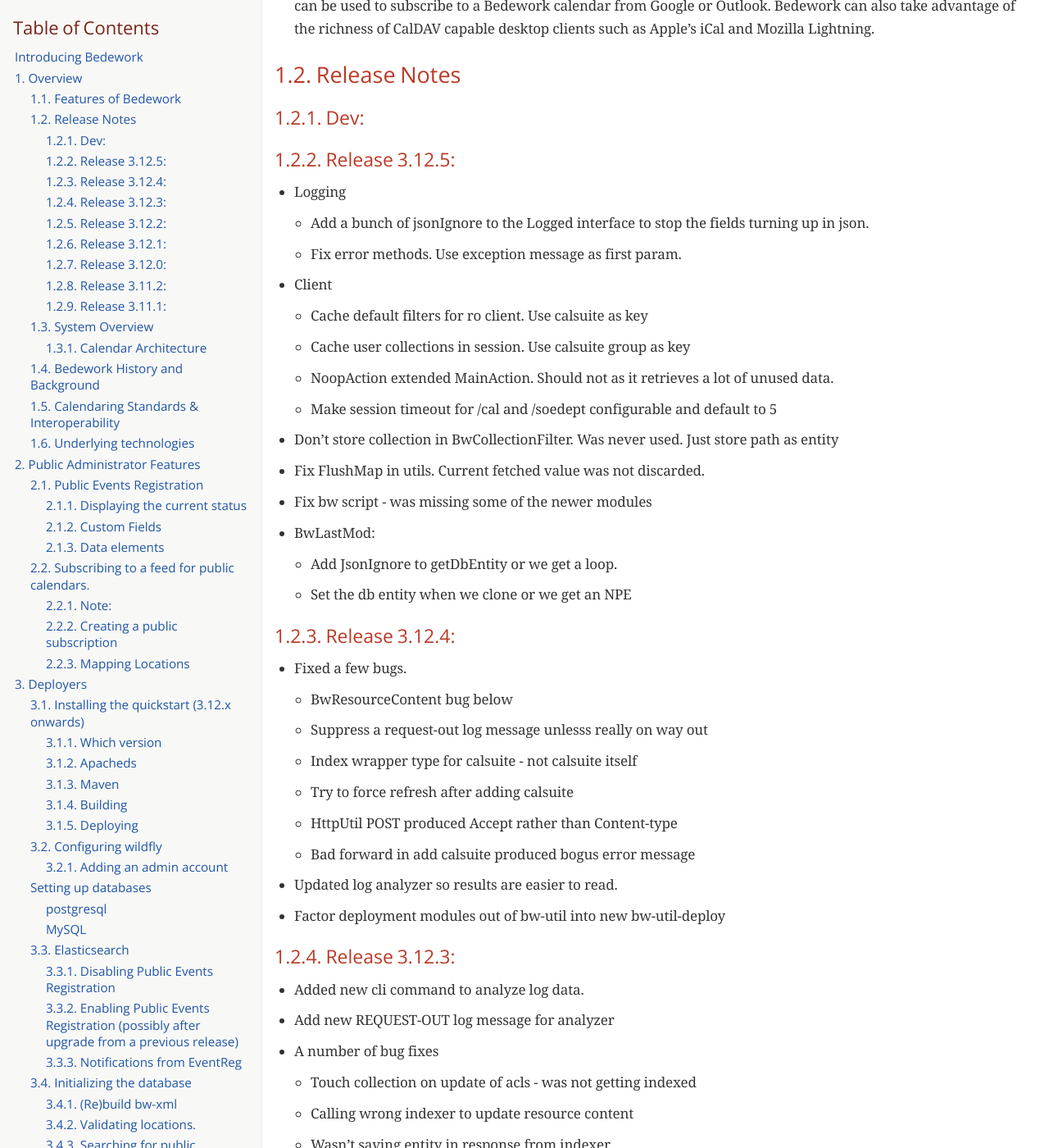
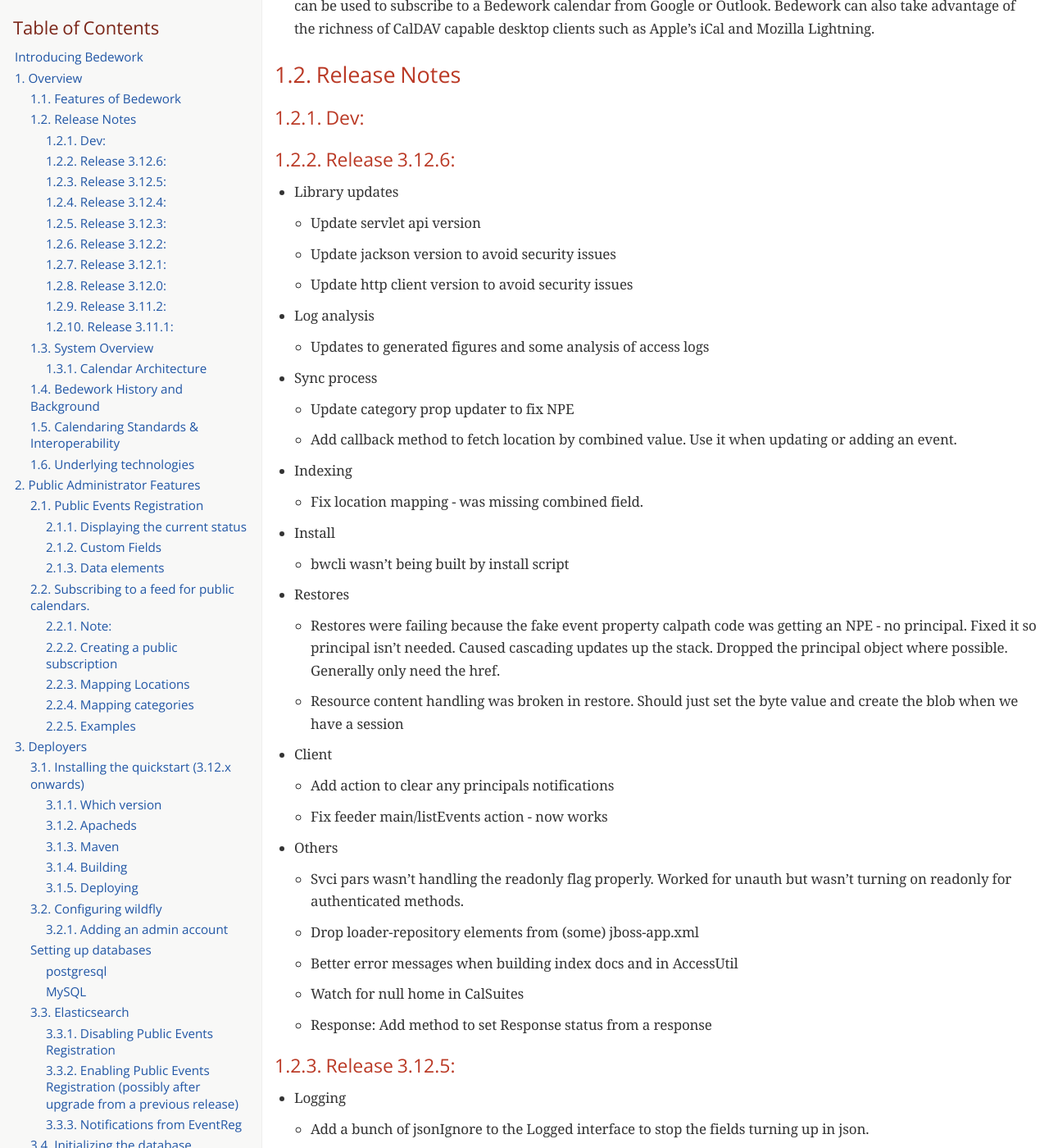
Before and after one commit to Bedework/bedework, a Jekyll site: the page docs/index.html, which Jekyll copies as it is, in a window 1280 px wide and 1400 px high, scrolled down 3265 px. Shown: the whole window at 82% size. Built offline with Jekyll 4.4.1, drawn with Linux system fonts in a browser that asks for light colours; some web fonts are replaced; some of the changed text lies outside the part shown.

```diff
--- a/docs/index.html
+++ b/docs/index.html
@@ -23,14 +23,15 @@
 <li><a href="#release-notes">1.2. Release Notes</a>
 <ul class="sectlevel3">
 <li><a href="#_dev">1.2.1. Dev:</a></li>
-<li><a href="#_release_3_12_5">1.2.2. Release 3.12.5:</a></li>
-<li><a href="#_release_3_12_4">1.2.3. Release 3.12.4:</a></li>
-<li><a href="#_release_3_12_3">1.2.4. Release 3.12.3:</a></li>
-<li><a href="#_release_3_12_2">1.2.5. Release 3.12.2:</a></li>
-<li><a href="#_release_3_12_1">1.2.6. Release 3.12.1:</a></li>
-<li><a href="#_release_3_12_0">1.2.7. Release 3.12.0:</a></li>
-<li><a href="#_release_3_11_2">1.2.8. Release 3.11.2:</a></li>
-<li><a href="#_release_3_11_1">1.2.9. Release 3.11.1:</a></li>
+<li><a href="#_release_3_12_6">1.2.2. Release 3.12.6:</a></li>
+<li><a href="#_release_3_12_5">1.2.3. Release 3.12.5:</a></li>
+<li><a href="#_release_3_12_4">1.2.4. Release 3.12.4:</a></li>
+<li><a href="#_release_3_12_3">1.2.5. Release 3.12.3:</a></li>
+<li><a href="#_release_3_12_2">1.2.6. Release 3.12.2:</a></li>
+<li><a href="#_release_3_12_1">1.2.7. Release 3.12.1:</a></li>
+<li><a href="#_release_3_12_0">1.2.8. Release 3.12.0:</a></li>
+<li><a href="#_release_3_11_2">1.2.9. Release 3.11.2:</a></li>
+<li><a href="#_release_3_11_1">1.2.10. Release 3.11.1:</a></li>
 </ul>
 </li>
 <li><a href="#system-overview">1.3. System Overview</a>
@@ -57,6 +58,8 @@
 <li><a href="#_note">2.2.1. Note:</a></li>
 <li><a href="#_creating_a_public_subscription">2.2.2. Creating a public subscription</a></li>
 <li><a href="#_mapping_locations">2.2.3. Mapping Locations</a></li>
+<li><a href="#_mapping_categories">2.2.4. Mapping categories</a></li>
+<li><a href="#_examples">2.2.5. Examples</a></li>
 </ul>
 </li>
 </ul>
@@ -262,7 +265,121 @@
 
 </div>
 <div class="sect3">
-<h4 id="_release_3_12_5">1.2.2. Release 3.12.5:</h4>
+<h4 id="_release_3_12_6">1.2.2. Release 3.12.6:</h4>
+<div class="ulist">
+<ul>
+<li>
+<p>Library updates</p>
+<div class="ulist">
+<ul>
+<li>
+<p>Update servlet api version</p>
+</li>
+<li>
+<p>Update jackson version to avoid security issues</p>
+</li>
+<li>
+<p>Update http client version to avoid security issues</p>
+</li>
+</ul>
+</div>
+</li>
+<li>
+<p>Log analysis</p>
+<div class="ulist">
+<ul>
+<li>
+<p>Updates to generated figures and some analysis of access logs</p>
+</li>
+</ul>
+</div>
+</li>
+<li>
+<p>Sync process</p>
+<div class="ulist">
+<ul>
+<li>
+<p>Update category prop updater to fix NPE</p>
+</li>
+<li>
+<p>Add callback method to fetch location by combined value. Use it when updating or adding an event.</p>
+</li>
+</ul>
+</div>
+</li>
+<li>
+<p>Indexing</p>
+<div class="ulist">
+<ul>
+<li>
+<p>Fix location mapping - was missing combined field.</p>
+</li>
+</ul>
+</div>
+</li>
+<li>
+<p>Install</p>
+<div class="ulist">
+<ul>
+<li>
+<p>bwcli wasn&#8217;t being built by install script</p>
+</li>
+</ul>
+</div>
+</li>
+<li>
+<p>Restores</p>
+<div class="ulist">
+<ul>
+<li>
+<p>Restores were failing because the fake event property calpath code was getting an NPE - no principal. Fixed it so principal isn&#8217;t needed. Caused cascading updates up the stack. Dropped the principal object where possible. Generally only need the href.</p>
+</li>
+<li>
+<p>Resource content handling was broken in restore. Should just set the byte value and create the blob when we have a session</p>
+</li>
+</ul>
+</div>
+</li>
+<li>
+<p>Client</p>
+<div class="ulist">
+<ul>
+<li>
+<p>Add action to clear any principals notifications</p>
+</li>
+<li>
+<p>Fix feeder main/listEvents action - now works</p>
+</li>
+</ul>
+</div>
+</li>
+<li>
+<p>Others</p>
+<div class="ulist">
+<ul>
+<li>
+<p>Svci pars wasn&#8217;t handling the readonly flag properly. Worked for unauth but wasn&#8217;t turning on readonly for authenticated methods.</p>
+</li>
+<li>
+<p>Drop loader-repository elements from (some) jboss-app.xml</p>
+</li>
+<li>
+<p>Better error messages when building index docs and in AccessUtil</p>
+</li>
+<li>
+<p>Watch for null home in CalSuites</p>
+</li>
+<li>
+<p>Response: Add method to set Response status from a response</p>
+</li>
+</ul>
+</div>
+</li>
+</ul>
+</div>
+</div>
+<div class="sect3">
+<h4 id="_release_3_12_5">1.2.3. Release 3.12.5:</h4>
 <div class="ulist">
 <ul>
 <li>
@@ -323,7 +440,7 @@
 </div>
 </div>
 <div class="sect3">
-<h4 id="_release_3_12_4">1.2.3. Release 3.12.4:</h4>
+<h4 id="_release_3_12_4">1.2.4. Release 3.12.4:</h4>
 <div class="ulist">
 <ul>
 <li>
@@ -361,7 +478,7 @@
 </div>
 </div>
 <div class="sect3">
-<h4 id="_release_3_12_3">1.2.4. Release 3.12.3:</h4>
+<h4 id="_release_3_12_3">1.2.5. Release 3.12.3:</h4>
 <div class="ulist">
 <ul>
 <li>
@@ -428,7 +545,7 @@ Subsystem: com.intellij.openapi.diff.impl.patch.CharsetEP
 </div>
 </div>
 <div class="sect3">
-<h4 id="_release_3_12_2">1.2.5. Release 3.12.2:</h4>
+<h4 id="_release_3_12_2">1.2.6. Release 3.12.2:</h4>
 <div class="ulist">
 <ul>
 <li>
@@ -914,7 +1031,7 @@ autokill killing off some of the long running system jobs.</p>
 </div>
 </div>
 <div class="sect3">
-<h4 id="_release_3_11_1">1.2.9. Release 3.11.1:</h4>
+<h4 id="_release_3_11_1">1.2.10. Release 3.11.1:</h4>
 <div class="ulist">
 <ul>
 <li>
@@ -1216,11 +1333,54 @@ autokill killing off some of the long running system jobs.</p>
 <div class="sect3">
 <h4 id="_mapping_locations">2.2.3. Mapping Locations</h4>
 <div class="paragraph">
-<p>The update process uses a key field set in locations to map the locations. The key field value should be an exact copy of what appears in the events.</p>
-</div>
-<div class="paragraph">
-<p>The actual  location will be stored in an x-property</p>
-</div>
+<p>Locations created and stored within bedework are broken out into a number of fields. Out of these the following are used to create a combined address value which is used for export and import mapping:</p>
+</div>
+<div class="ulist">
+<ul>
+<li>
+<p>Street address</p>
+</li>
+<li>
+<p>Room</p>
+</li>
+<li>
+<p>City</p>
+</li>
+<li>
+<p>State</p>
+</li>
+<li>
+<p>zip/postcode</p>
+</li>
+</ul>
+</div>
+<div class="paragraph">
+<p>These values are separated by a comma and a space. Missing values are skipped.</p>
+</div>
+<div class="paragraph">
+<p>The update process matches the value of the supplied LOCATION property against that combined value.</p>
+</div>
+<div class="paragraph">
+<p>If there is an EXACT match then the bedework location will be attached to the syncronized event. Otherwise the location will be left in the x-property. Feeds and the front end display will normally display the x-location as the location for the event.</p>
+</div>
+</div>
+<div class="sect3">
+<h4 id="_mapping_categories">2.2.4. Mapping categories</h4>
+<div class="paragraph">
+<p>An equivalent process takes place with categories though the mapping is much simpler. Categories only have a single value. An exact match in the imported event will cause the bedework category to be applied.</p>
+</div>
+<div class="paragraph">
+<p>The use of bedework categories is important for much of the front-end filtering of events as this is driven primarily by categories.</p>
+</div>
+<div class="paragraph">
+<p>As an example if we have the alias structure<br>
+<code>performances/comedy</code><br>
+and comedy is tagged with the category <strong>comedy</strong> and performances with the category <strong>performances</strong> then the imported event needs both categories.</p>
+</div>
+</div>
+<div class="sect3">
+<h4 id="_examples">2.2.5. Examples</h4>
+
 </div>
 </div>
 </div>
```
Also changed, not shown: other parts of docs/index.html (+3 -3 lines).
